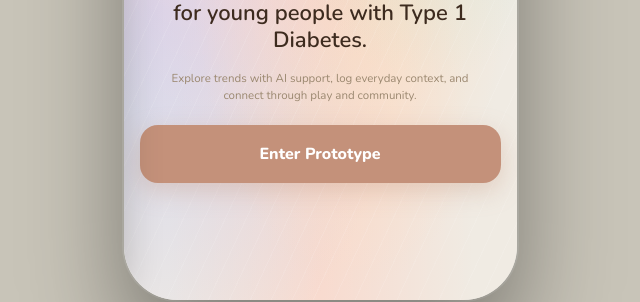
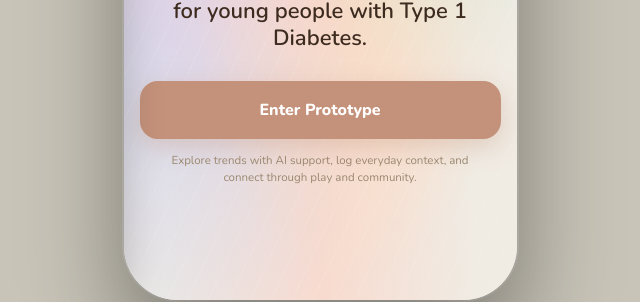
Before and after one commit to zhehandu541-droid/CloneAICompanionPet, a React (Vite) app: page / in a window 1280 px wide. Shown: the part 572-874 px from the top of the page, without its empty margins (320-960 px from the left). Built offline with nearby package versions, Linux system fonts and the light colour scheme.

Commit message:
Welcome screen: move supporting explanation line back below the button

```diff
--- a/src/app/App.tsx
+++ b/src/app/App.tsx
@@ -537,9 +537,9 @@ function WelcomeScreen({ onNext }: { onNext: () => void }) {
           A low-pressure gamified CGM companion<br />for young people with Type 1 Diabetes.
         </p>
 
-        <p style={{ fontSize: 11.5, fontWeight: 400, color: MUTED, lineHeight: 1.45, margin: "16px 0 0", maxWidth: 300, fontFamily: FF }}>Explore trends with AI support, log everyday context, and connect through play and community.</p>
-
-        <button onClick={onNext} style={{ width: "100%", padding: "17px 0", borderRadius: 18, background: ROSE, color: "#fff", border: "none", cursor: "pointer", fontFamily: FF, fontWeight: 800, fontSize: 16, boxShadow: "0 8px 24px rgba(196,145,122,0.35)", marginTop: 22, flexShrink: 0 }}>Enter Prototype</button>
+        <button onClick={onNext} style={{ width: "100%", padding: "17px 0", borderRadius: 18, background: ROSE, color: "#fff", border: "none", cursor: "pointer", fontFamily: FF, fontWeight: 800, fontSize: 16, boxShadow: "0 8px 24px rgba(196,145,122,0.35)", marginTop: 30, flexShrink: 0 }}>Enter Prototype</button>
+
+        <p style={{ fontSize: 11.5, fontWeight: 400, color: MUTED, lineHeight: 1.45, margin: "13px 0 0", maxWidth: 300, fontFamily: FF }}>Explore trends with AI support, log everyday context, and connect through play and community.</p>
       </div>
     </div>
   );
```
